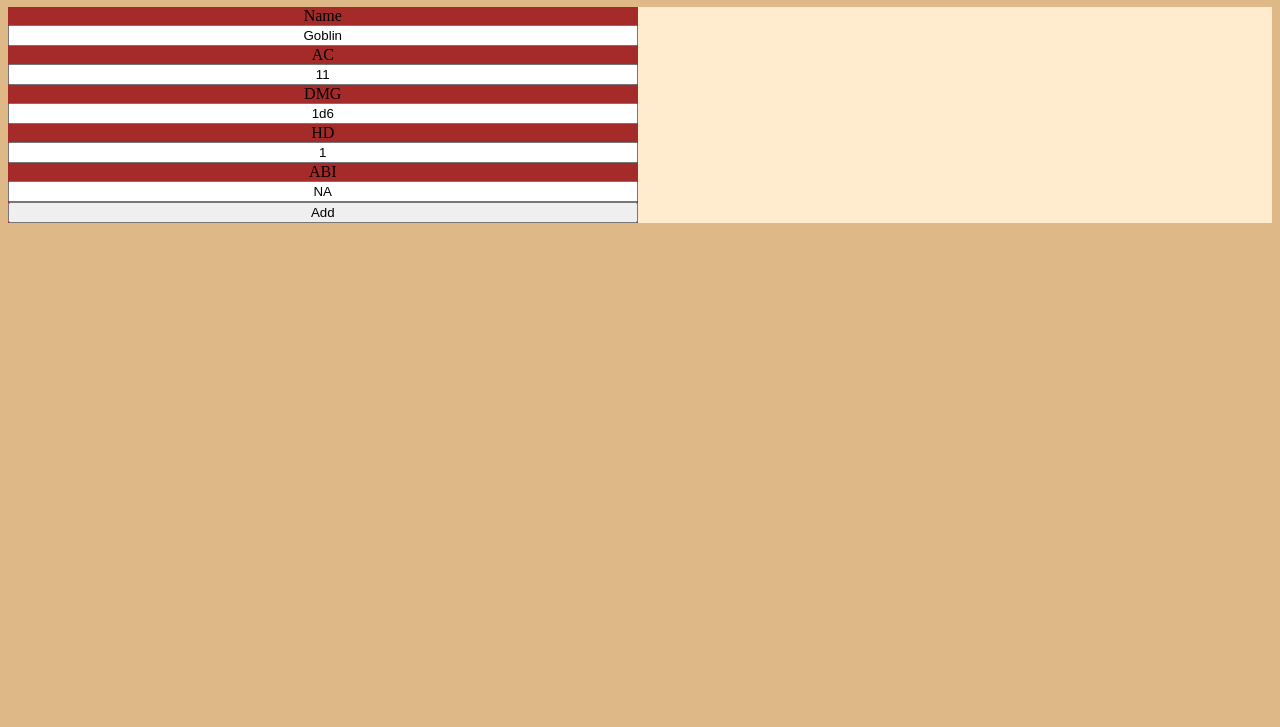
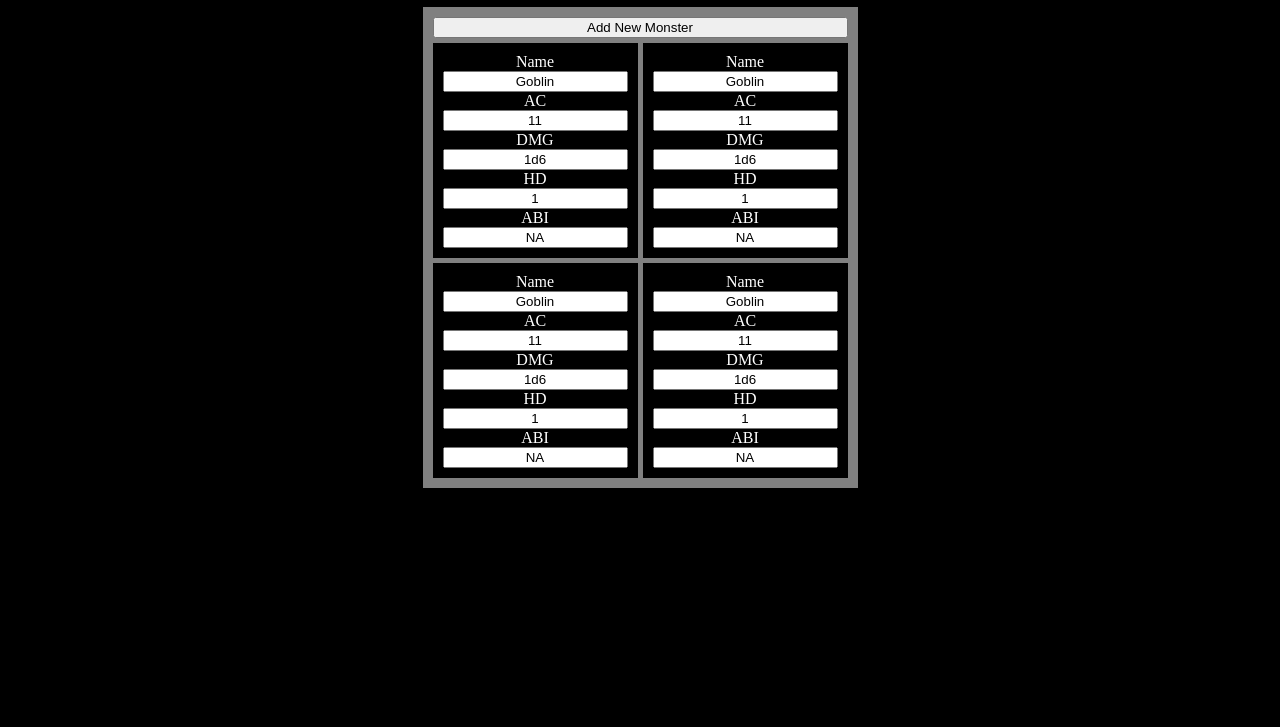
Before and after one commit to HendersonSoftworks/OSR-Monster-Manager, a plain HTML site: page index.html in a window 1280 px wide. Shown: the part 73-800 px from the top of the page. Drawn offline with nearby package versions, Linux system fonts and the light colour scheme.

Commit message:
feat: layout and styling complete

```diff
--- a/index.html
+++ b/index.html
@@ -10,10 +10,13 @@
 
 <body>
     <h1>OSR Monster Manager</h1>
+    <div class="container">
+
         <div class="grid-container">
+            <button class="add-btn">Add New Monster</button>
             <div class="enemy-panel">
                 <div class="name panel">
-                <label for="name">Name</label>
+                    <label for="">Name</label>
                     <input type="text" name="name" id="" value="Goblin">
                 </div>
                 <div class="ac panel">
@@ -32,11 +35,15 @@
                     <label for="">ABI</label>
                     <input type="text-area" name="" id="" value="NA">
                 </div>
-            <div class="add panel">
-                <button>Add</button>
             </div>
         </div>
     </div>
+    <script
+        src="https://code.jquery.com/jquery-3.6.4.min.js"
+        integrity="sha256-oP6HI9z1XaZNBrJURtCoUT5SUnxFr8s3BzRl+cbzUq8="
+        crossorigin="anonymous">
+    </script>
+    <script src="script.js"></script>
 </body>
 
 </html>
--- /dev/null
+++ b/script.js
@@ -0,0 +1,5 @@
+for (let i = 0; i < 2; i++)
+{
+    let last_grid_el = $('.enemy-panel').clone();
+    $(last_grid_el).appendTo(".grid-container");
+}
--- a/style.css
+++ b/style.css
@@ -1,7 +1,7 @@
 body {
     text-align: center;
-    background-color: burlywood;
-    color: black;
+    background-color: black;
+    color: white;
 }
 
 table, th, td {
@@ -15,6 +15,14 @@ input {
     vertical-align: middle;
 }
 
+.container {
+    display: flex;
+    flex-direction: column;
+    flex-wrap: wrap;
+    justify-items: center;
+    display: grid;
+}
+
 .grid-container {
     display: grid;
     grid-template-columns: repeat(2, 1fr);
@@ -22,16 +30,28 @@ input {
     grid-column-gap: 5px;
     grid-row-gap: 5px;
 
-    background-color: blanchedalmond;
+    background-color: grey;
+    padding: 10px;
+    max-width: 750px;
+}
+
+.add-btn {
+    grid-column: 1 /3;
+}
+
+.enemy-panel {
+    padding: 10px;
+    background-color: black;
 }
 
 .panel {
     min-width: auto;
     height: auto;
-    background-color: brown;
+    background-color: black;
     display: flex;
     justify-content: center;
     flex-direction: column;
+    color: white;
 }
 
 .name {
```
Lines whose indentation alone changed are shown as unchanged.
